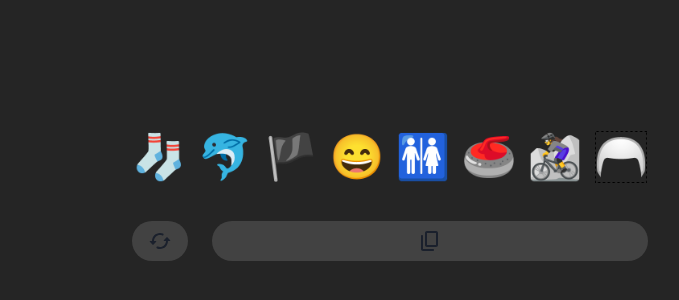
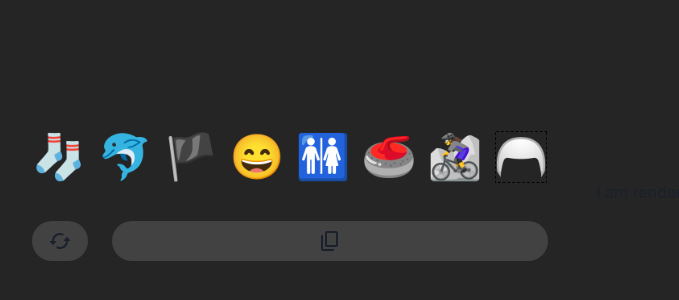
Before and after one commit to spacefrogz/react-homepage, a React (Create React App) app: page / in a window 1280 px wide. Shown: the part 208-508 px from the top of the page, without its empty margins (250-929 px from the left). Built offline with nearby package versions, Linux system fonts and the light colour scheme.

Commit message:
update UI and emoji string control

```diff
--- a/package.json
+++ b/package.json
@@ -18,6 +18,7 @@
     "@types/react-dom": "^18.0.0",
     "framer-motion": "^9.1.6",
     "react": "^18.2.0",
+    "react-device-detect": "^2.2.3",
     "react-dom": "^18.2.0",
     "react-scripts": "5.0.1",
     "typescript": "^4.4.2",
--- a/src/pages/Landing.tsx
+++ b/src/pages/Landing.tsx
@@ -6,6 +6,7 @@ import CachedRoundedIcon from '@mui/icons-material/CachedRounded'
 import ContentCopyRoundedIcon from '@mui/icons-material/ContentCopyRounded'
 import useWindowDimensions from "../hooks/useWindowDimensions"
 import getRandomEmoji from "../utils/emojis"
+import { isMobile } from "react-device-detect";
 
 const Landing = () => {
   const toast = useToast()
@@ -15,7 +16,8 @@ const Landing = () => {
   const [reload, setReload] = useState<boolean>(false)
 
   useEffect(() => {
-    setEmojis(`${getRandomEmoji()} ${getRandomEmoji()} ${getRandomEmoji()} ${getRandomEmoji()} ${getRandomEmoji()} ${getRandomEmoji()} ${getRandomEmoji()} ${getRandomEmoji()}`)
+    const emojiGeneratedString = isMobile ? `${getRandomEmoji()} ${getRandomEmoji()} ${getRandomEmoji()} ${getRandomEmoji()}\n${getRandomEmoji()} ${getRandomEmoji()} ${getRandomEmoji()} ${getRandomEmoji()}` : `${getRandomEmoji()} ${getRandomEmoji()} ${getRandomEmoji()} ${getRandomEmoji()} ${getRandomEmoji()} ${getRandomEmoji()} ${getRandomEmoji()} ${getRandomEmoji()}`
+    setEmojis(emojiGeneratedString)
   }, [reload])
 
   const copiedToClipboard = () =>
@@ -55,7 +57,7 @@ const Landing = () => {
 
       <Box flexDirection={"column"} paddingX={12}>
 
-        <Text fontSize={44} fontWeight={"semibold"} color={"#F0EBEB"}>
+        <Text textAlign={"center"} fontSize={44} fontWeight={"semibold"} color={"#F0EBEB"}>
           {emojis}
         </Text>
         <Box display={"flex"} flex={1} justifyContent={"space-between"} flexDirection={"row"} marginTop={8}>
@@ -67,6 +69,8 @@ const Landing = () => {
           </Button>
         </Box>
       </Box>
+      <div>I am rendered on: {isMobile ? "Mobile" : "Desktop"}</div>
+
     </Box>
   )
 }
```
Also changed, not shown: 1 other file (tests, documents, lock files or other folders).
